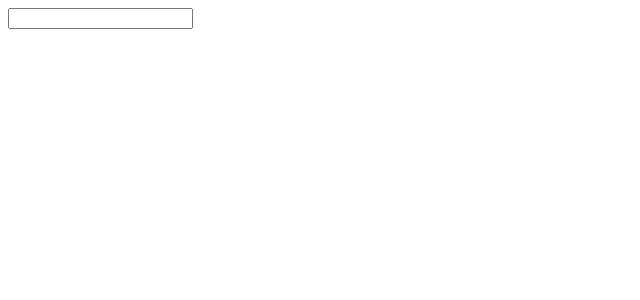
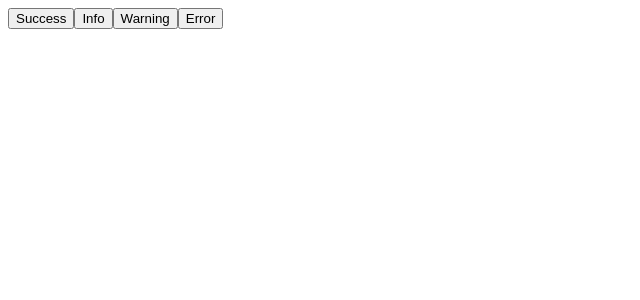
Before and after one commit to vr1Ravi/js-machine-coding, a React (Vite) app in the folder react/: page / in a window 1280 px wide. Shown: the top 300 px of the page, without its empty margins (0-640 px from the left). Built offline with nearby package versions, Linux system fonts and the light colour scheme.

Commit message:
custom toast

```diff
--- a/react/src/App.jsx
+++ b/react/src/App.jsx
@@ -1,15 +1,22 @@
 import { CaptureOnScroll } from './components/CaptureOnScroll';
 import HandleRaceExample from './components/HandleRace';
+import Toaster from './components/ToastContainer';
+import ToastExample from './components/ToastExample';
 import ToggleArrayItem from './components/ToggleArrayItem';
 
 function App() {
   return (
-   <div>
+    <>
+    <Toaster/>
+    <div>
     {/* <DebounceSearch/> */}
      {/* <CaptureOnScroll/> */}
      {/* <ToggleArrayItem/> */}
-     <HandleRaceExample/>
+     {/* <HandleRaceExample/> */}
+     <ToastExample/>
    </div>
+    </>
+
   )
 }
 
--- /dev/null
+++ b/react/src/components/ToastContainer/index.tsx
@@ -0,0 +1,38 @@
+import  { useEffect, useSyncExternalStore } from 'react'
+import { Toast } from './types';
+import { store } from './store';
+import { getIcon } from './utility';
+import "./style.css"
+
+function Toaster() {
+  const toasts = useSyncExternalStore(store.subscribe, store.getToasts)
+  return (
+    <div className='toast-container'>
+      {toasts.map(toast => <ToastComponent key={toast.id} {...toast}/>)}
+    </div>
+  )
+}
+
+
+function ToastComponent({ id, type , message, config : {closable, duration, position}} : Toast){
+
+  useEffect(() => {
+    let timeoutId = setTimeout(() => {store.removeToast(id)}, duration)
+    return () => clearTimeout(timeoutId)
+  },[])
+
+  const handleToastClose = (id: string) => store.removeToast(id)
+  return <div>
+    {getIcon(type)}
+    {message}
+    {
+      closable && <button onClick={()=> handleToastClose(id)}>x</button>
+    }
+  </div>
+}
+
+
+
+
+
+export default Toaster
--- /dev/null
+++ b/react/src/components/ToastContainer/service/ToastService.ts
@@ -0,0 +1,29 @@
+import { store } from "../store";
+import { ToastConfig, ToastType } from "../types";
+
+class ToastService {
+   create(type: ToastType, config: ToastConfig, message: string){
+    console.log({config});
+
+    store.addToast({
+      config : {
+        closable : config.closable ?? false,
+        duration: config.duration ?? 3000,
+        position: config.position ?? "top-right"
+      },
+      id: crypto.randomUUID(),
+      message,
+      type
+    })
+   }
+
+  success(message: string, config: ToastConfig){
+        this.create("success",  config ?? {}, message)
+    }
+  error(message: string, config: ToastConfig){
+         this.create("error", config ?? {}, message)
+    }
+
+}
+
+export const toastService = new ToastService();
--- /dev/null
+++ b/react/src/components/ToastContainer/store/index.ts
@@ -0,0 +1,36 @@
+import { Toast } from "../types";
+
+let toasts : Toast[] = []
+let listners : Array<() => void> = []
+
+class Store {
+
+  removeToast(id: string){
+    toasts = toasts.filter(toast => toast.id != id)
+     emitChange();
+  }
+  addToast(toast : Toast){
+    toasts = [...toasts, toast]
+    console.log({toasts});
+
+    emitChange();
+  }
+
+  subscribe(listner : () => void){
+    listners = [...listners, listner]
+    return () => {
+      listners = listners.filter(l =>  l !== listner)
+    }
+  }
+
+  getToasts(){
+    return toasts
+  }
+
+}
+function emitChange() {
+  for (let listener of listners) {
+    listener();
+  }
+}
+export const store = new Store();
--- /dev/null
+++ b/react/src/components/ToastContainer/style.css
@@ -0,0 +1,5 @@
+.toast-container {
+position: absolute;
+right: 10px;
+top: 10px;
+}
--- /dev/null
+++ b/react/src/components/ToastContainer/types/index.ts
@@ -0,0 +1,14 @@
+export type ToastConfig = {
+  duration?: number;
+  closable?: boolean;
+  position?: ToastPosition
+}
+export type ToastType = "success" | "error" ;
+type ToastPosition = "top-right" | "top-bottom"
+
+export type Toast = {
+  id: string
+  type: ToastType;
+  message: string;
+  config: ToastConfig
+}
--- /dev/null
+++ b/react/src/components/ToastContainer/utility/index.ts
@@ -0,0 +1,9 @@
+import { ToastType } from "../types"
+
+export function getIcon(toastype: ToastType){
+const iconStore : Record<ToastType, React.ReactNode> = {
+  error: "❌",
+  success: "✔️"
+}
+return iconStore[toastype]
+}
--- /dev/null
+++ b/react/src/components/ToastExample/index.jsx
@@ -0,0 +1,18 @@
+import { toastService } from "../ToastContainer/service/ToastService"
+
+function ToastContainer() {
+
+
+  return (
+    <div className='container'>
+        <div className='btn-container'>
+            <button onClick={() => {toastService.success("Sucess", {duration: 3000})}}>Success</button>
+            <button>Info</button>
+            <button>Warning</button>
+            <button onClick={() => {toastService.error("error", {duration: 3000})}}>Error</button>
+        </div>
+    </div>
+  )
+}
+
+export default ToastContainer
```
